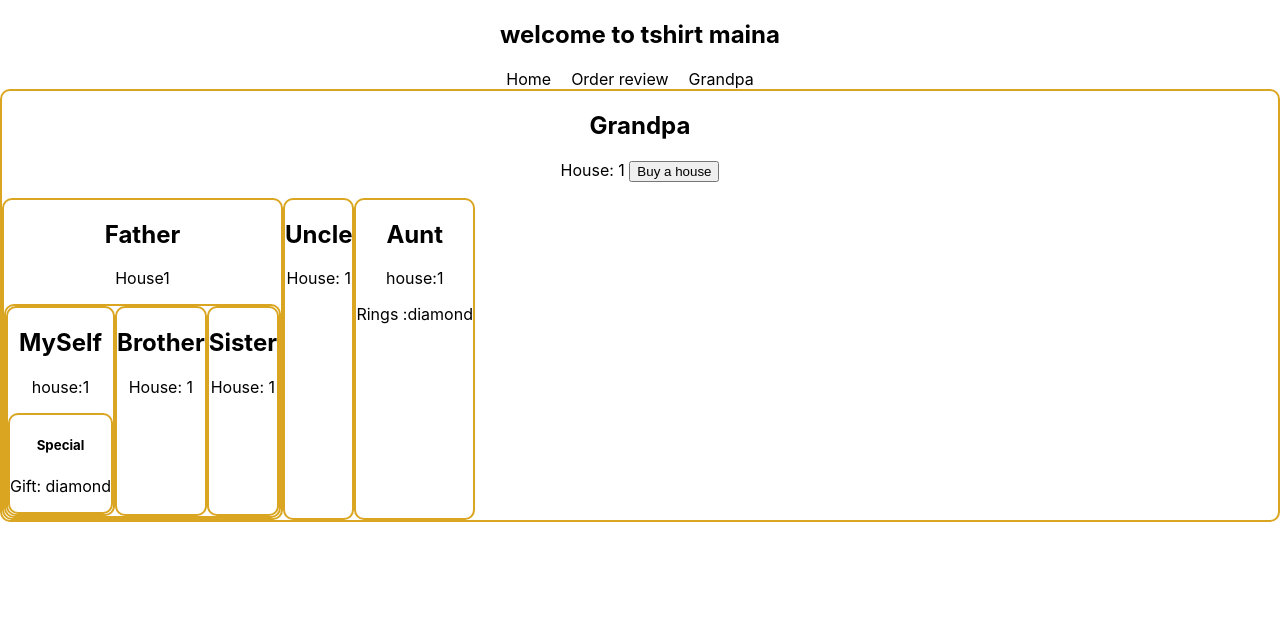
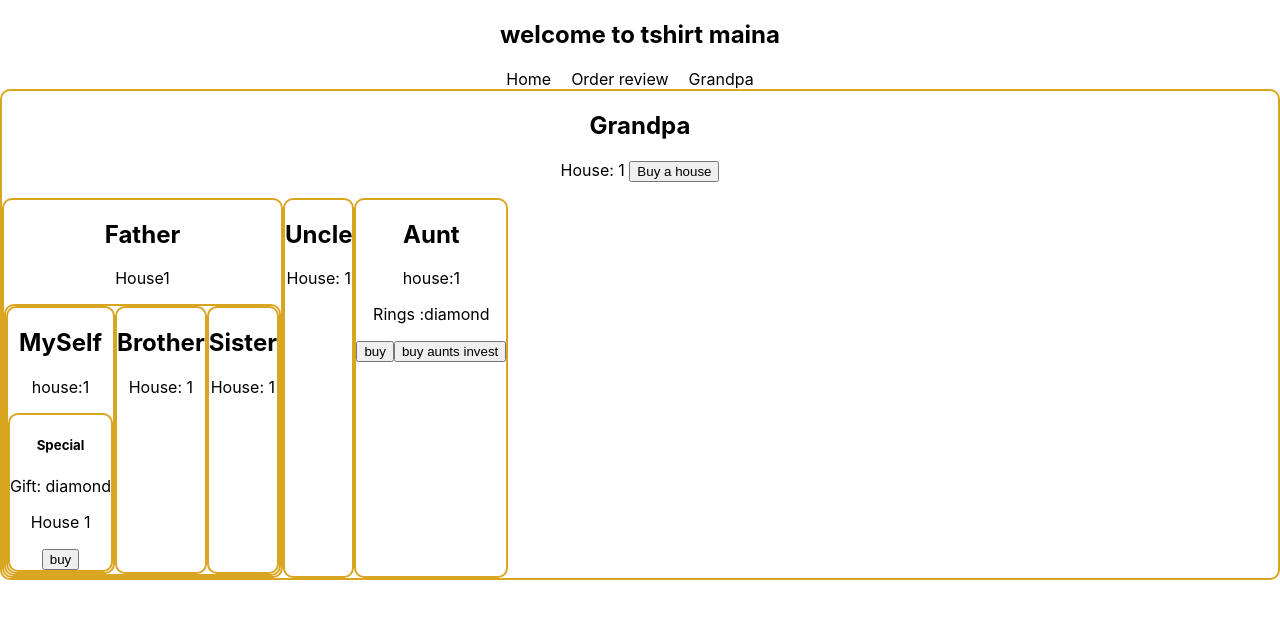
Before and after one commit to anamerasul/react-router-cl-4, a React (Create React App) app in the folder tshirt-mania-v1/: page /grandpa in a window 1280 px wide. Shown: the top 618 px of the page. Built offline with nearby package versions, Linux system fonts and the light colour scheme.

Commit message:
Recap Context API and introduction to react dev tool

```diff
--- a/tshirt-mania-v1/src/Components/Aunt/Aunt.js
+++ b/tshirt-mania-v1/src/Components/Aunt/Aunt.js
@@ -2,13 +2,19 @@ import React, { useContext } from 'react';
 import { RingContext } from '../GrandPa/Grandpa';
 import './Aunt.css'
 
-const Aunt = ({ house }) => {
-    const ring = useContext(RingContext)
+const Aunt = () => {
+    const [ornament, house, setHouse] = useContext(RingContext)
+    const handleHouseIncrese = () => {
+        const newHouse = house + 1;
+        setHouse(newHouse)
+    }
     return (
         <div>
             <h2>Aunt </h2>
             <p> house:{house}</p>
-            <p>Rings :{ring}</p>
+            <p>Rings :{ornament}</p>
+            <button onClick={() => setHouse(house + 1)}>buy</button>
+            <button onClick={handleHouseIncrese}>buy aunts invest</button>
         </div>
     );
 };
--- a/tshirt-mania-v1/src/Components/Special/Special.js
+++ b/tshirt-mania-v1/src/Components/Special/Special.js
@@ -4,11 +4,13 @@ import './Special.css'
 
 
 const Special = () => {
-    const ring = useContext(RingContext)
+    const [ornament, house, setHouse] = useContext(RingContext)
     return (
         <div>
             <h5>Special</h5>
-            <p>Gift: {ring}</p>
+            <p>Gift: {ornament}</p>
+            <p>House {house}</p>
+            <button onClick={() => setHouse(house + 1)}>buy</button>
         </div>
     );
 };
```
Also changed, not shown: tshirt-mania-v1/src/Components/GrandPa/Grandpa.js (+15 -1 lines).
